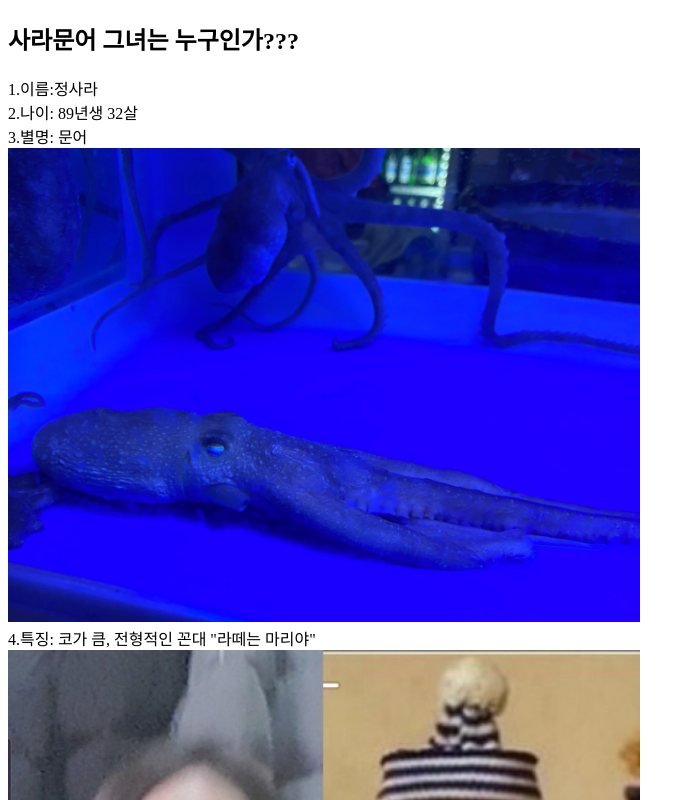
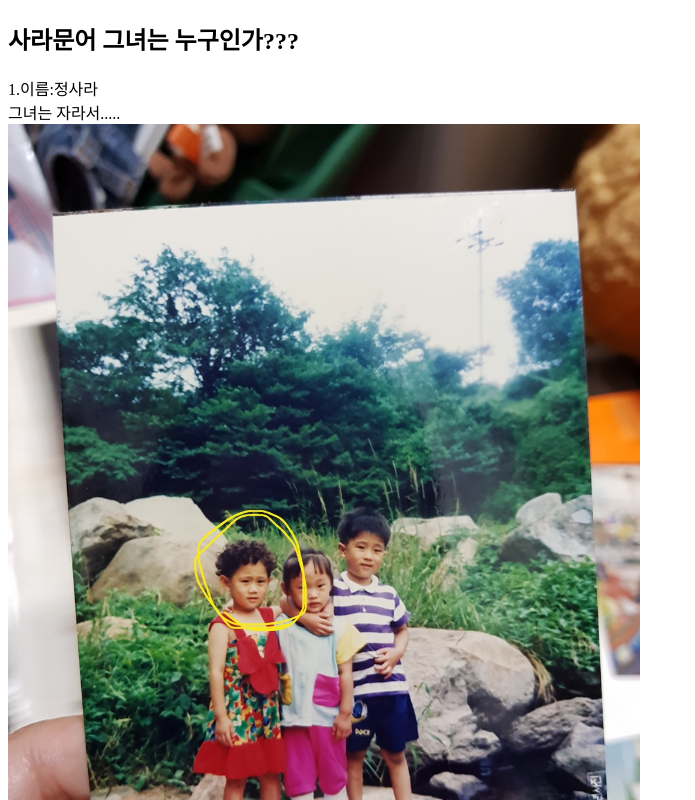
Before and after one commit to dnldwpfh55/atom_ignis, a plain HTML site: page 2.html in a window 1280 px wide. Shown: the part 1040-1840 px from the top of the page, without its empty margins (0-695 px from the left). Drawn offline with Linux system fonts and the light colour scheme.

Commit message:
second version

```diff
--- a/2.html
+++ b/2.html
@@ -14,13 +14,16 @@
   <p><img src="sara1.jpeg" width="50%"></p>
   <h2>사라문어 그녀는 누구인가???</h2>
 <p>1.이름:정사라<br>
+  그녀는 자라서.....<br>
+  <img src="saraju.jpeg" width="50%"><br>
 2.나이: 89년생 32살<br>
 3.별명: 문어<br>
 <img src="sara3.jpeg" width="50%"><br>
 4.특징: 코가 큼, 전형적인 꼰대 "라떼는 마리야"<br>
 <img src="sara2.jpeg" width="50%"><br>
+5.사는곳: 김해<br>
 <img src="sara4.jpeg" width="50%"><br>
-<img src="sara5.jpeg" width="50%"><br>
-</p>
+6.좋아하는 음식:물회, 새우, 어묵탕</p>
+<p><img src="sara5.jpeg" width="50%"><br></p>
 </body>
 </html>
```
Also changed, not shown: saraju.jpeg (added).
